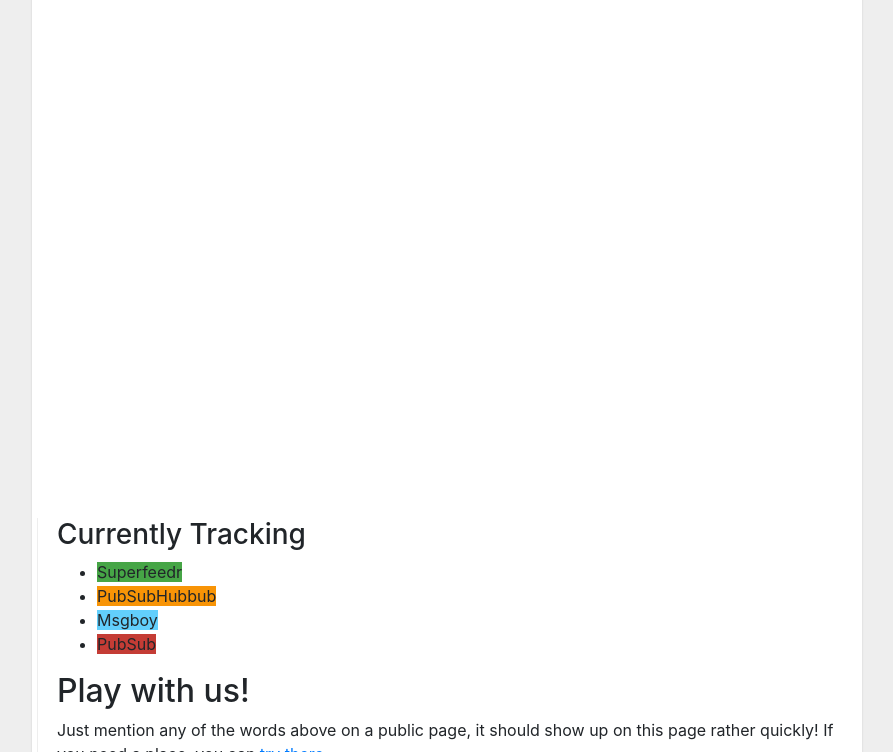
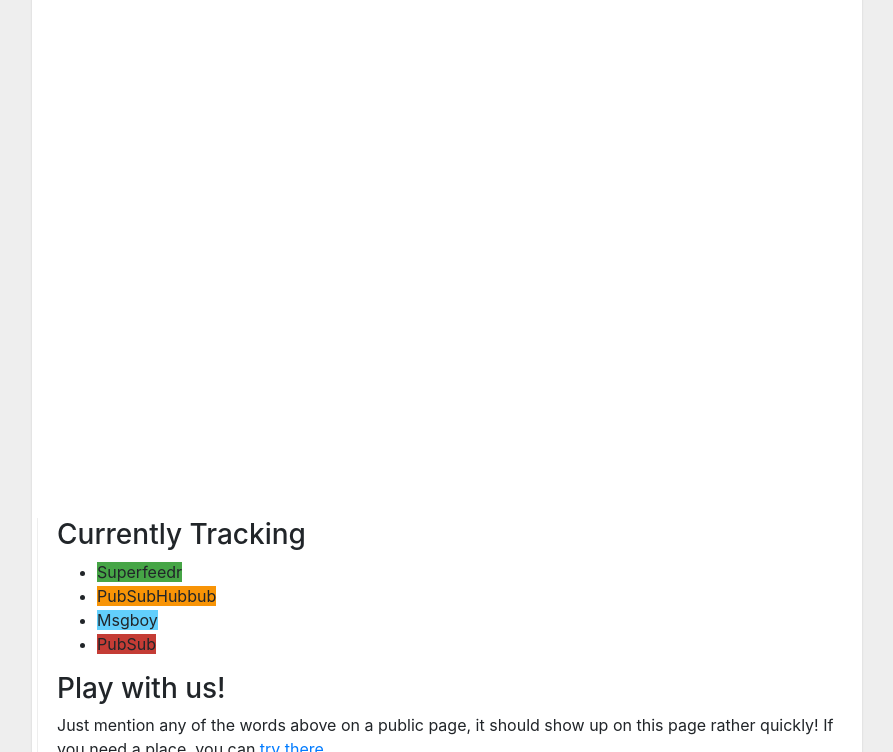
Before and after one commit to superfeedr/superfeedr-node-sample, a website: page public/index.html in a window 1280 px wide. Shown: the part 200-952 px from the top of the page, without its empty margins (193-1086 px from the left). Drawn offline with nearby package versions, Linux system fonts and the light colour scheme; no server answers.

```diff
--- a/public/index.html
+++ b/public/index.html
@@ -132,7 +132,7 @@
                         <li><span class="label msgboy">Msgboy</span></li>
                         <li><span class="label pubsub">PubSub</span></li>
                     </ul>
-                    <h2>Play with us!</h2>
+                    <h3>Play with us!</h3>
                     <p>Just mention any of the words above on a public page, it should show up on this page rather quickly! If you need a place, you can <a href="http://push-pub.appspot.com/">try there</a>.
                     </p>
                 </div>
```
